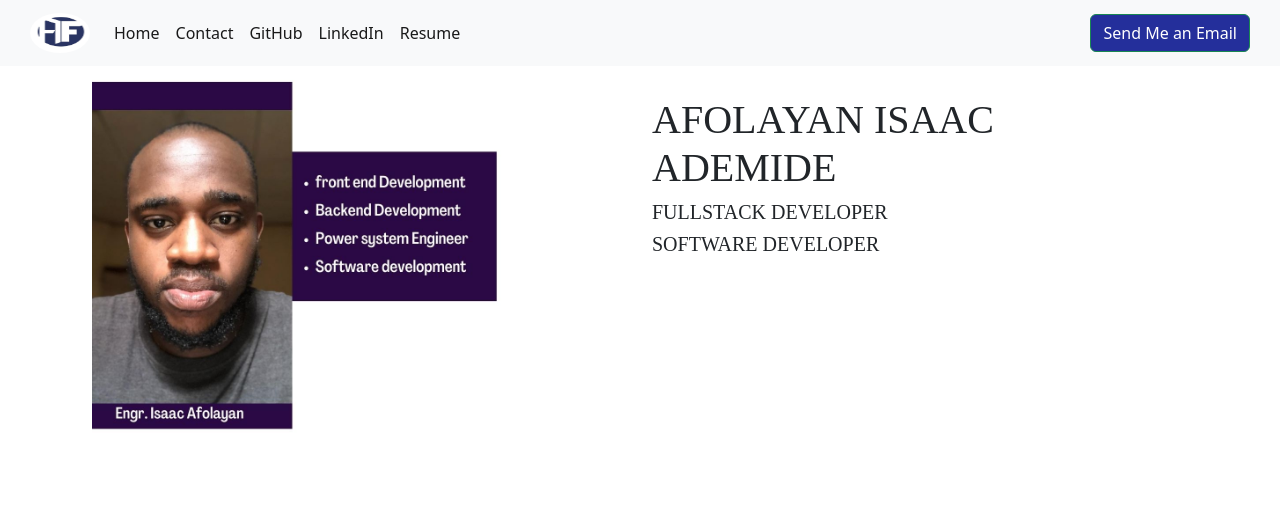
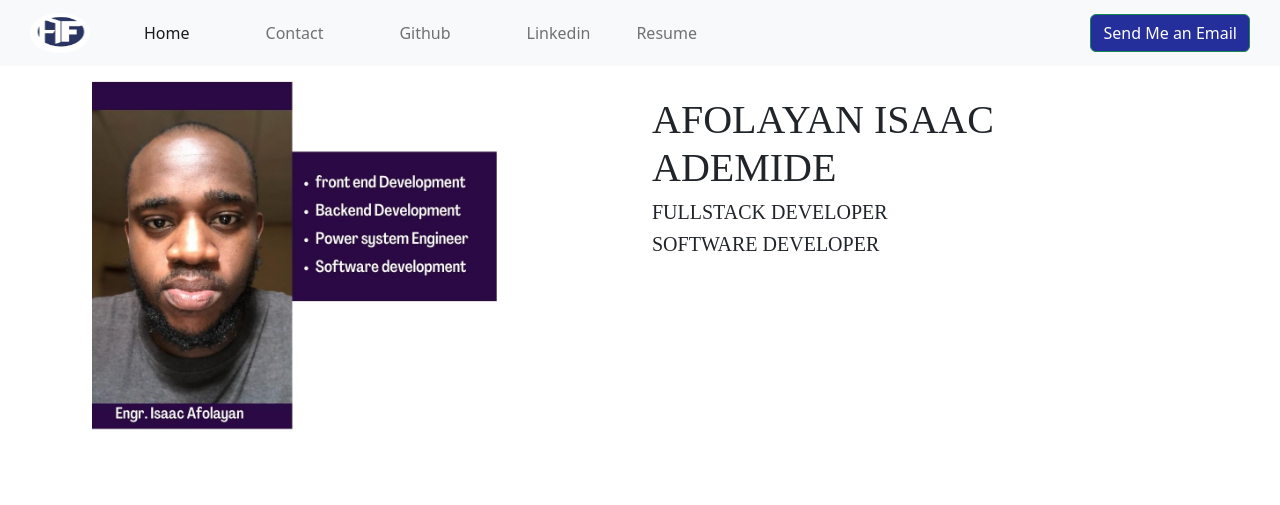
Before and after one commit to timijab/new_resume, a Flask app: page / in a window 1280 px wide. Shown: the top 505 px of the page. Run offline with Flask 2, Linux system fonts and the light colour scheme; parts of the project's set-up code (start-up, migrations or seed data) failed here and were passed over; some libraries are stand-ins or nearby versions; some web fonts are replaced.

Commit message:
Update header.html

```diff
--- a/templates/header.html
+++ b/templates/header.html
@@ -1,14 +1,15 @@
 <!DOCTYPE html>
 <html lang="en">
 <head>
-
-  <meta charset="UTF-8">
-  <meta name="viewport" content="width=device-width, initial-scale=1, shrink-to-fit=no">
+  <meta charset="utf-8">
+  <meta name="viewport" content="width=device-width, initial-scale=1">
   <meta name="description" content="">
   <meta name="author" content="">
     <title> My website heading </title>
 <!--    core css for the header -->
+
     <link href='https://cdn.jsdelivr.net/npm/bootstrap@5.2.0-beta1/dist/css/bootstrap.min.css' rel="stylesheet" integrity="sha384-0evHe/X+R7YkIZDRvuzKMRqM+OrBnVFBL6DOitfPri4tjfHxaWutUpFmBp4vmVor" crossorigin="anonymous" type="text/css">
+    <link href="https://cdn.jsdelivr.net/npm/bootstrap@5.1.3/dist/css/bootstrap.min.css" rel="stylesheet">
   <!-- Core javascript for the header -->
 
     <!--    To change according to jinja templating file coordination -->
@@ -30,46 +31,46 @@
 <script src="https://cdn.jsdelivr.net/npm/bootstrap@5.2.0/dist/js/bootstrap.bundle.min.js" integrity="sha384-A3rJD856KowSb7dwlZdYEkO39Gagi7vIsF0jrRAoQmDKKtQBHUuLZ9AsSv4jD4Xa" crossorigin="anonymous"></script>
 <script src="https://cdn.jsdelivr.net/npm/@popperjs/core@2.11.5/dist/umd/popper.min.js" integrity="sha384-Xe+8cL9oJa6tN/veChSP7q+mnSPaj5Bcu9mPX5F5xIGE0DVittaqT5lorf0EI7Vk" crossorigin="anonymous"></script>
 <script src="https://cdn.jsdelivr.net/npm/bootstrap@5.2.0-beta1/dist/js/bootstrap.min.js" integrity="sha384-kjU+l4N0Yf4ZOJErLsIcvOU2qSb74wXpOhqTvwVx3OElZRweTnQ6d31fXEoRD1Jy" crossorigin="anonymous"></script>
+  <!--    Navigation -->
+
 <script src="https://cdn.jsdelivr.net/npm/bootstrap@5.1.3/dist/js/bootstrap.bundle.min.js"></script>
-
-  <!--    Navigation -->
-<nav class="navbar navbar-expand-lg bg-light">
+<nav class="navbar navbar-expand-lg navbar-light bg-light">
   <div class="container-fluid" id="subNav" style="padding-left: 30px; padding-right: 30px">
-
-    <a class="navbar-brand" href="https://www.linkedin.com/in/isaac-afolayan-meng-01565385/">
-        <img src="static/image/A.jpg"  class="logo">
-    </a>
+    <a class="navbar-brand" href="https://www.linkedin.com/in/isaac-afolayan-meng-01565385/"><img src="static/image/A.jpg"  class="logo"></a>
     <button class="navbar-toggler" type="button" data-bs-toggle="collapse" data-bs-target="#navbarSupportedContent" aria-controls="navbarSupportedContent" aria-expanded="false" aria-label="Toggle navigation">
       <span class="navbar-toggler-icon"></span>
     </button>
-
     <div class="collapse navbar-collapse" id="navbarSupportedContent">
       <ul class="navbar-nav me-auto mb-2 mb-lg-0">
-
         <li class="nav-item">
-
+            <div id="sub1">
                 <a class="nav-link active" aria-current="page" href="{{ url_for('main')}}">Home</a>
-
-        </li>
-
-        <li class="nav-item">
-          <a class="nav-link active" href="{{url_for('contact')}}"> Contact </a>
+            </div>
         </li>
         <li class="nav-item">
-          <a class="nav-link active" href="https://github.com/timijab"> GitHub </a>
+            <div id="sub2">
+                <a class="nav-link" href="{{url_for('contact')}}"> Contact </a>
+            </div>
         </li>
         <li class="nav-item">
-          <a class="nav-link active" href="https://www.linkedin.com/in/isaac-afolayan-meng-01565385/"> LinkedIn </a>
+            <div id="sub3">
+                <a class="nav-link" href="https://github.com/timijab"> Github </a>
+            </div>
         </li>
         <li class="nav-item">
-          <a class="nav-link active" aria-current="page" href="{{ url_for('download')}}">Resume</a>
+            <div id="sub4">
+                <a class="nav-link" href="https://www.linkedin.com/in/isaac-afolayan-meng-01565385/"> Linkedin </a>
+            </div>
+        </li>
+        <li class="nav-item">
+            <div id="sub5">
+                <a class="nav-link" href="{{ url_for('download')}}"> Resume </a>
+            </div>
         </li>
       </ul>
         <form class="d-flex" role="search">
         <button formaction="mailto:afolayantimilola880@example.com" id="button_nav" class="btn btn-outline-success" type="submit"> Send Me an Email</button>
         </form>
-
-
 	</div>
   </div>
 </nav>
```
Lines whose indentation alone changed are shown as unchanged.
